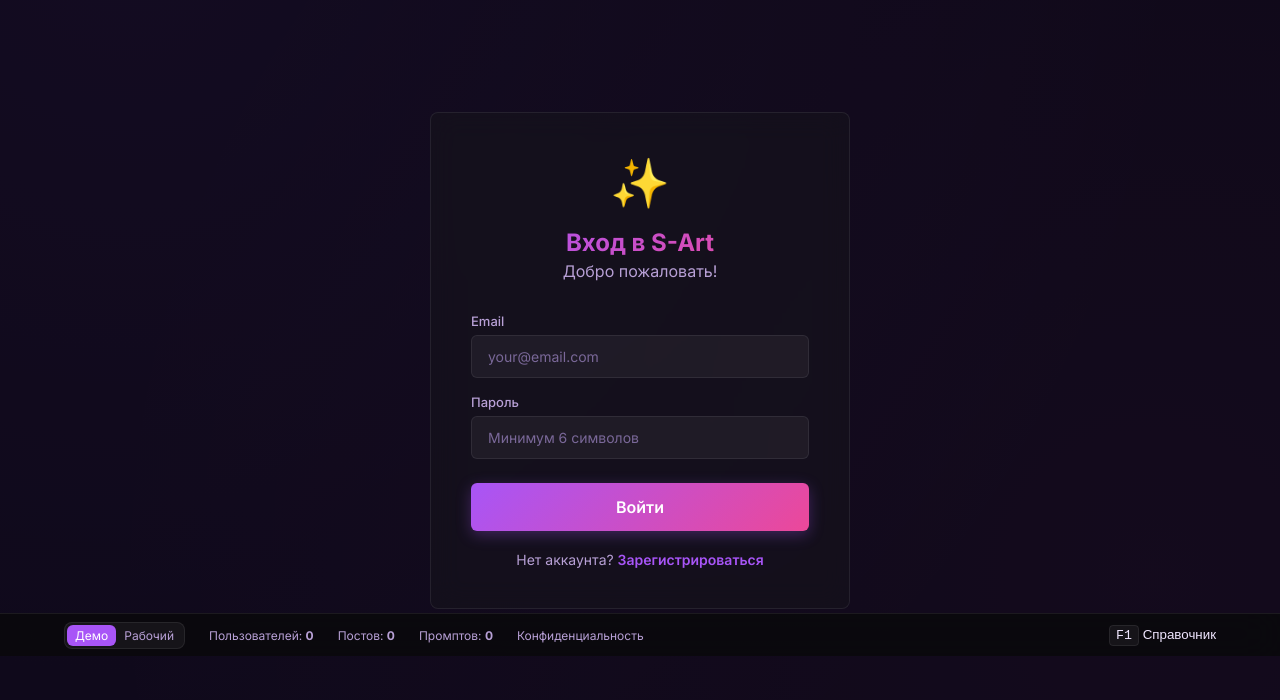
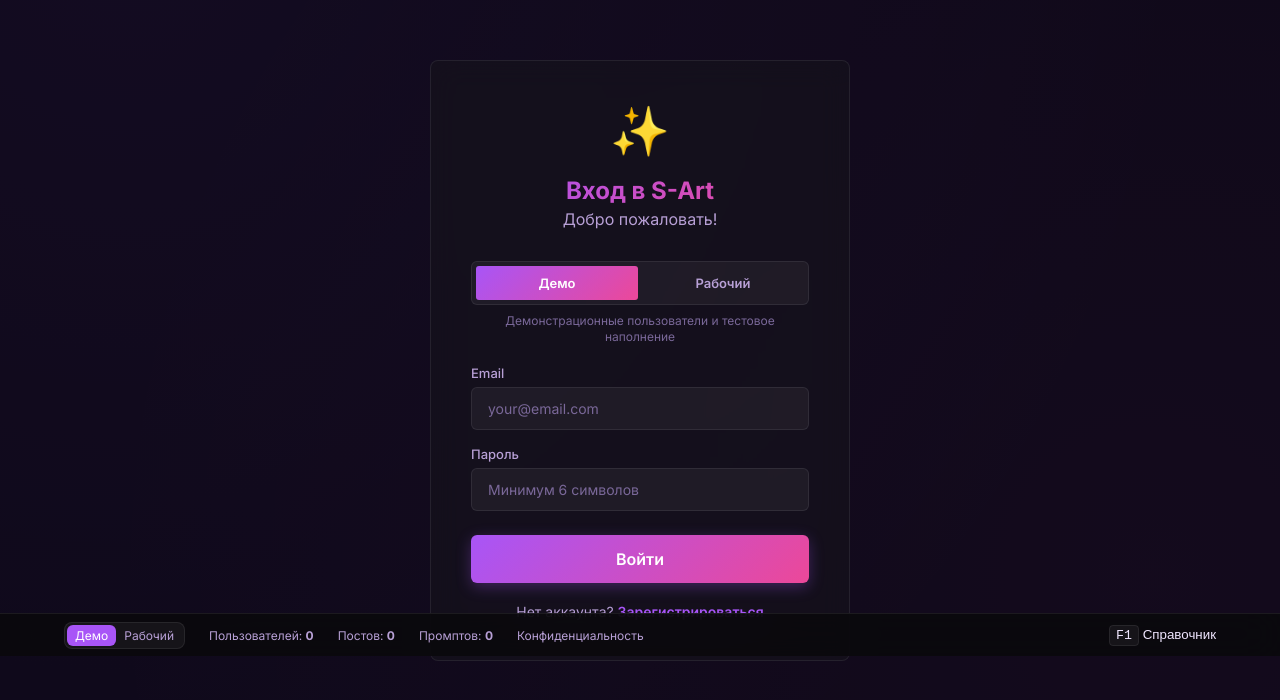
Before and after one commit to AlexGeorgievich/SocialNet02, a Vue app in the folder frontend/: page /login in a window 1280 px wide. Shown: the part 144-844 px from the top of the page. Built offline with nearby package versions, Linux system fonts and the light colour scheme; no server answers.

Commit message:
Fix demo account login across app modes

```diff
--- a/frontend/src/composables/useAppMode.js
+++ b/frontend/src/composables/useAppMode.js
@@ -7,11 +7,11 @@
   return `token_${mode}`
 }
 
-export function setAppMode(mode) {
+export function setAppMode(mode, reload = true) {
   if (!['demo', 'work'].includes(mode) || mode === appMode.value) return
   appMode.value = mode
   localStorage.setItem('sart_mode', mode)
-  window.location.href = '/login'
+  if (reload) window.location.href = '/login'
 }
 
 export function useAppMode() {
--- a/frontend/src/views/LoginView.vue
+++ b/frontend/src/views/LoginView.vue
@@ -6,6 +6,19 @@
         <h1>Вход в S-Art</h1>
         <p>Добро пожаловать!</p>
       </div>
+      <div class="mode-selector" aria-label="Контур приложения">
+        <button type="button" :class="{ active: appMode === 'demo' }" @click="selectMode('demo')">
+          Демо
+        </button>
+        <button type="button" :class="{ active: appMode === 'work' }" @click="selectMode('work')">
+          Рабочий
+        </button>
+      </div>
+      <p class="mode-hint">
+        {{ appMode === 'demo'
+          ? 'Демонстрационные пользователи и тестовое наполнение'
+          : 'Изолированная рабочая база без демонстрационных аккаунтов' }}
+      </p>
       <form @submit.prevent="handleLogin" class="auth-form">
         <div class="form-group">
           <label>Email</label>
@@ -31,9 +44,11 @@
 import { ref } from 'vue'
 import { useRouter } from 'vue-router'
 import { useAuthStore } from '../stores/auth'
+import { useAppMode } from '../composables/useAppMode'
 
 const auth = useAuthStore()
 const router = useRouter()
+const { appMode, setAppMode } = useAppMode()
 
 const form = ref({ email: '', password: '' })
 const error = ref('')
@@ -43,13 +58,24 @@
   error.value = ''
   loading.value = true
   try {
+    const email = form.value.email.trim().toLowerCase()
+    if (email === 'q@q.com' || email.endsWith('@demo.local')) {
+      setAppMode('demo', false)
+    }
     await auth.login(form.value)
     router.push('/')
   } catch (e) {
-    error.value = e.response?.data?.detail || 'Ошибка входа'
+    error.value = e.response?.status === 401
+      ? `Неверный email или пароль в контуре «${appMode.value === 'demo' ? 'Демо' : 'Рабочий'}»`
+      : e.response?.data?.detail || 'Ошибка входа'
   } finally {
     loading.value = false
   }
+}
+
+function selectMode(mode) {
+  error.value = ''
+  setAppMode(mode, false)
 }
 </script>
 
@@ -99,6 +125,43 @@
   gap: 16px;
 }
 
+.mode-selector {
+  display: grid;
+  grid-template-columns: 1fr 1fr;
+  gap: 4px;
+  margin-bottom: 8px;
+  padding: 4px;
+  border: 1px solid var(--glass-border);
+  border-radius: var(--radius-sm);
+  background: var(--glass);
+}
+
+.mode-selector button {
+  padding: 9px 12px;
+  border: 0;
+  border-radius: calc(var(--radius-sm) - 3px);
+  background: transparent;
+  color: var(--text-secondary);
+  font: inherit;
+  font-size: 13px;
+  font-weight: 600;
+  cursor: pointer;
+}
+
+.mode-selector button.active {
+  background: var(--gradient-main);
+  color: #fff;
+}
+
+.mode-hint {
+  min-height: 34px;
+  margin-bottom: 18px;
+  color: var(--text-muted);
+  font-size: 12px;
+  line-height: 1.4;
+  text-align: center;
+}
+
 .auth-btn {
   width: 100%;
   justify-content: center;
```
Also changed, not shown: 1 other file (tests, documents, lock files or other folders).
